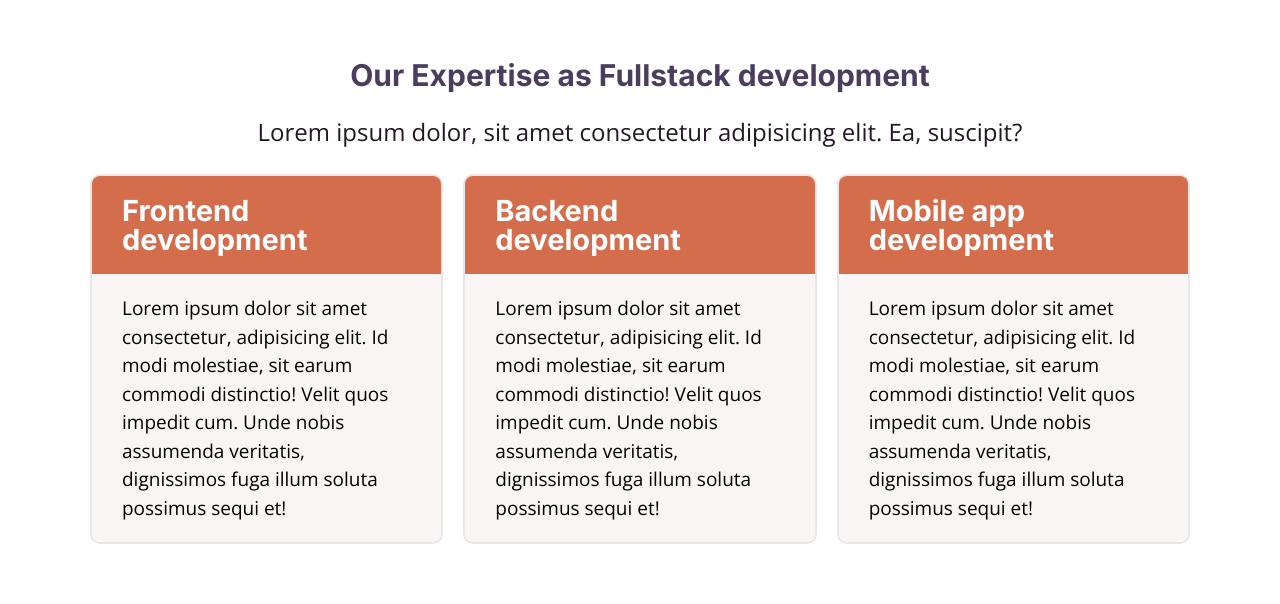
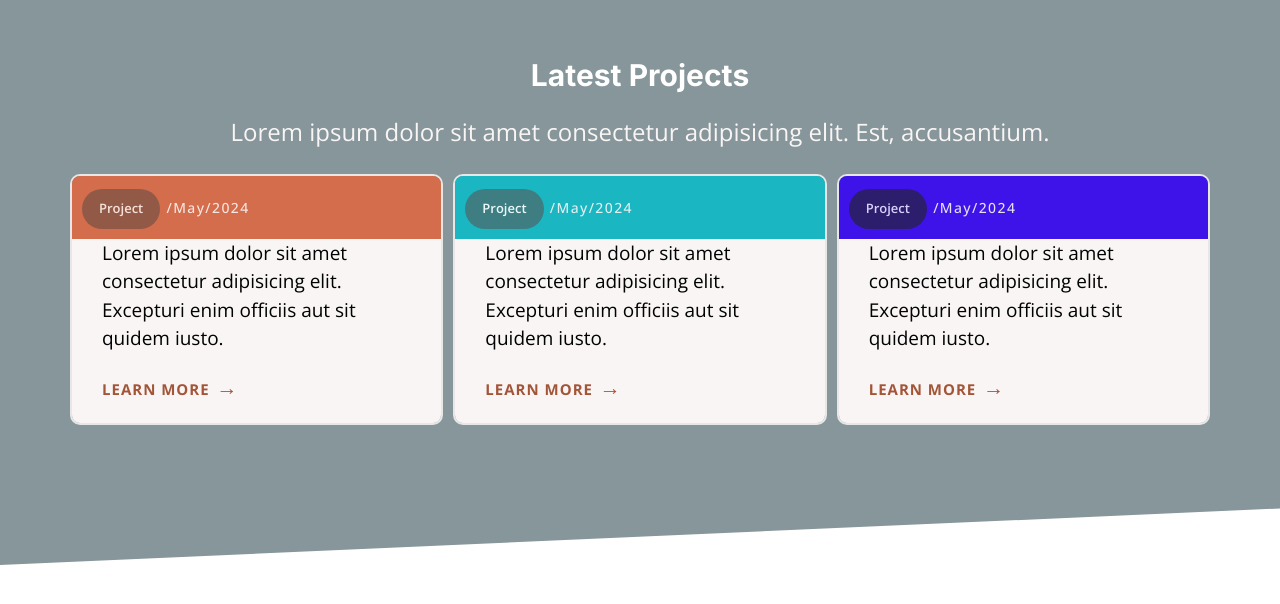
Before and after one commit to HEKNOWSME/Portfolio_claudistack, a plain HTML site: page index.html in a window 1280 px wide. Drawn offline with nearby package versions, Linux system fonts and the light colour scheme.

Commit message:
project block

```diff
--- a/css/styles.css
+++ b/css/styles.css
@@ -170,6 +170,9 @@ h3 {
 .card--primary .card__heading {
        color: #eaedf0;
 }
+.card--accent .card__header{
+       background: var(--color-accent);
+}
 .card__header , .card__content {
        padding:  2rem 3rem;
 }
@@ -303,6 +306,31 @@ h3 {
        }
 }
 /* project plan */
+.project-plan .card--accent .badge {
+       opacity: .8;
+       background: #835546;
+}
+.project-plan .card--accent .plan__date {
+       opacity: .9;
+}
+.project-plan .card--primary .plan__date {
+       opacity: .9;
+}
+.project-plan .card--primary .badge {
+       opacity: .9;
+       background: #42787c;
+}
+
+.project-plan .card--secondary .plan__date {
+       opacity: .9;
+}
+.project-plan .card--secondary .badge {
+       opacity: .8;
+       background: #29204f;
+}
+.project-plan .card__header {
+       padding: 1rem;
+}
 .project-plan .badge {
        font-size: 1.3rem;
        font-weight: 600;
@@ -496,3 +524,12 @@ h3 {
               grid-template-columns: repeat(auto-fit, minmax(10rem, 1fr));
        }
 }
+/* projects block */
+.project {
+       gap: 1rem;
+}
+@media screen and (min-width: 768px) {
+       .project {
+              grid-template-columns: repeat(auto-fit, minmax(200px, 1fr));
+       }
+}
--- a/index.html
+++ b/index.html
@@ -12,41 +12,49 @@
        <title>ClaudI-stack</title>
 </head>
 <body>
-       <section class="block container">
+       <section class="block block--dark block--skewed-left">
               <header class="block__header">
-                     <h3 class="block__heading">Our Expertise as Fullstack development</h3>
-                     <p>Lorem ipsum dolor, sit amet consectetur adipisicing elit. Ea, suscipit?</p>
+                     <h3 class="block__heading">Latest Projects</h3>
+                     <p>Lorem ipsum dolor sit amet consectetur adipisicing elit. Est, accusantium.</p>
               </header>
-              <div class="grid languages">
-                     <article class="languages__collapsible card collapsible--expandable">
-                            <header class="card__header collapsible__header">
-                                   <h3 class="collapsible__heading">Frontend development</h3>
-                                   <img class="icon collapsible__chevron" src="/css/chevron.svg" alt="">
-                            </header>
-                            <div class="card__content collapsible__content">
-                                   Lorem ipsum dolor sit amet consectetur, adipisicing elit. Id modi molestiae, sit earum commodi distinctio! Velit quos impedit cum. Unde nobis assumenda veritatis, dignissimos fuga illum soluta possimus sequi et!
+              <div class="container grid project">
+                     <div class="plan project-plan">
+                            <div class="card card--accent">
+                                   <header class="card__header">
+                                          <art class="badge badge--accent">Project</art>
+                                          <art class="plan__date">/May/2024</art>
+                                   </header>
+                                   <div class="card__content">
+                                          <p class="project__image">Lorem ipsum dolor sit amet                      consectetur adipisicing elit. Excepturi enim officiis aut                      sit quidem iusto.</p>
+                                          <a href="#" class="arrow-link left">learn more </a>
+                                   </div>
                             </div>
-                     </article>
-                     <article class="languages__collapsible card collapsible">
-                            <header class="card__header collapsible__header">
-                                   <h3 class="collapsible__heading">Backend development</h3>
-                                   <img class="icon collapsible__chevron" src="/css/chevron.svg" alt="">
-                            </header>
-                            <div class="card__content collapsible__content">
-                                   Lorem ipsum dolor sit amet consectetur, adipisicing elit. Id modi molestiae, sit earum commodi distinctio! Velit quos impedit cum. Unde nobis assumenda veritatis, dignissimos fuga illum soluta possimus sequi et!
+                     </div>
+                     <div class="plan project-plan">
+                            <div class="card card--primary">
+                                   <header class="card__header">
+                                          <art class="badge badge--accent">Project</art>
+                                          <art class="plan__date">/May/2024</art>
+                                   </header>
+                                   <div class="card__content">
+                                          <p class="project__image">Lorem ipsum dolor sit amet                      consectetur adipisicing elit. Excepturi enim officiis aut                      sit quidem iusto.</p>
+                                          <a href="#" class="arrow-link left">learn more </a>
+                                   </div>
                             </div>
-                     </article>
-                     <article class="languages__collapsible card collapsible">
-                            <header class="card__header collapsible__header">
-                                   <h3 class="collapsible__heading">Mobile app development</h3>
-                                   <img class="icon collapsible__chevron" src="/css/chevron.svg" alt="">
-                            </header>
-                            <div class="card__content collapsible__content">
-                                   Lorem ipsum dolor sit amet consectetur, adipisicing elit. Id modi molestiae, sit earum commodi distinctio! Velit quos impedit cum. Unde nobis assumenda veritatis, dignissimos fuga illum soluta possimus sequi et!
+                     </div>
+                     <div class="plan project-plan">
+                            <div class="card card--secondary">
+                                   <header class="card__header">
+                                          <art class="badge badge--accent">Project</art>
+                                          <art class="plan__date">/May/2024</art>
+                                   </header>
+                                   <div class="card__content">
+                                          <p class="project__image">Lorem ipsum dolor sit amet                      consectetur adipisicing elit. Excepturi enim officiis aut                      sit quidem iusto.</p>
+                                          <a href="#" class="arrow-link left">learn more </a>
+                                   </div>
                             </div>
-                     </article>
+                     </div>
               </div>
        </section>
-       <script src="/js/main.js"></script>
 </body>
 </html>
```
Also changed, not shown: components/project.html (added, +44 -0 lines).
